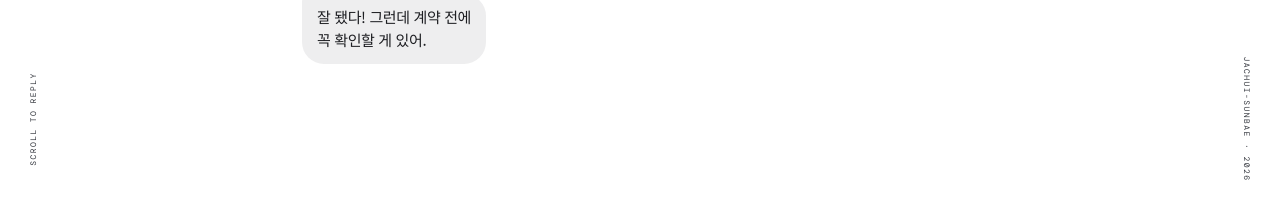
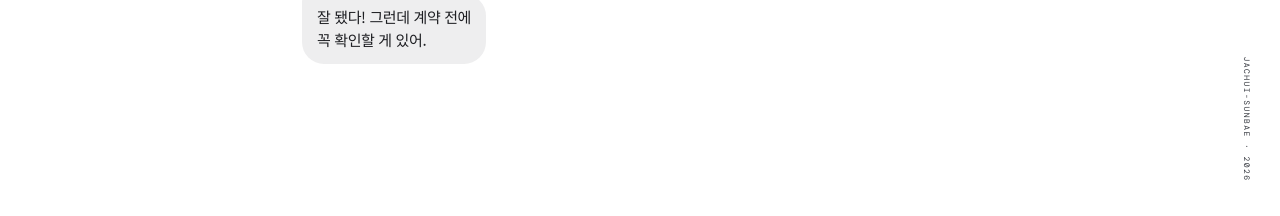
Before and after one commit to iftype/move-dm-landing, a React (Vite) app: page / in a window 1280 px wide. Shown: the part 281-497 px from the top of the page. Built offline with nearby package versions, Linux system fonts and the light colour scheme.

Commit message:
Polish white cumulative chat experience

```diff
--- a/src/App.jsx
+++ b/src/App.jsx
@@ -31,10 +31,6 @@ function Bubble({ children, mine = false, wide = false, muted = false }) {
       {children}
     </div>
   )
-}
-
-function Previous({ mine, children }) {
-  return <div className={`previous-line ${mine ? 'is-mine' : ''}`}>{children}</div>
 }
 
 function IntroScene({ stage }) {
@@ -370,7 +366,6 @@ function App() {
           <div className="home-indicator" />
         </div>
 
-        <aside className="desktop-rail rail-left">SCROLL TO REPLY</aside>
         <aside className="desktop-rail rail-right">JACHUI-SUNBAE · 2026</aside>
         {showIntro && <SiteIntro onClose={() => setShowIntro(false)} />}
       </div>
```
